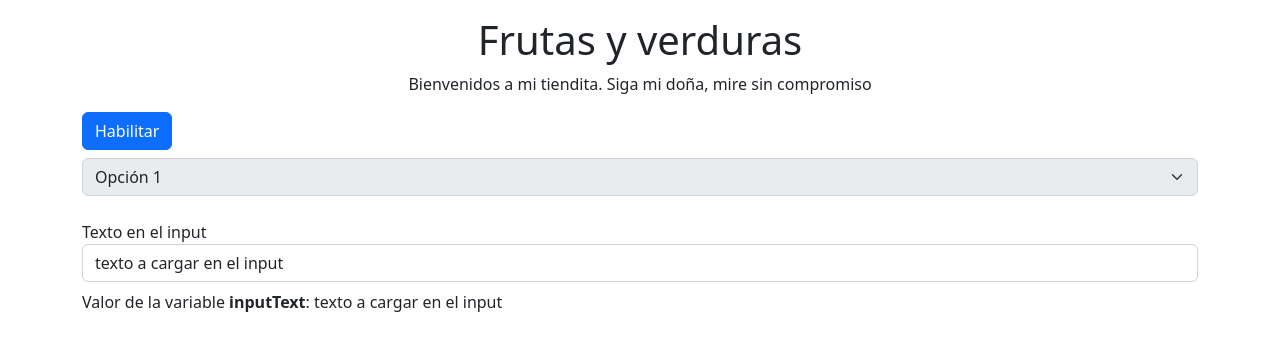
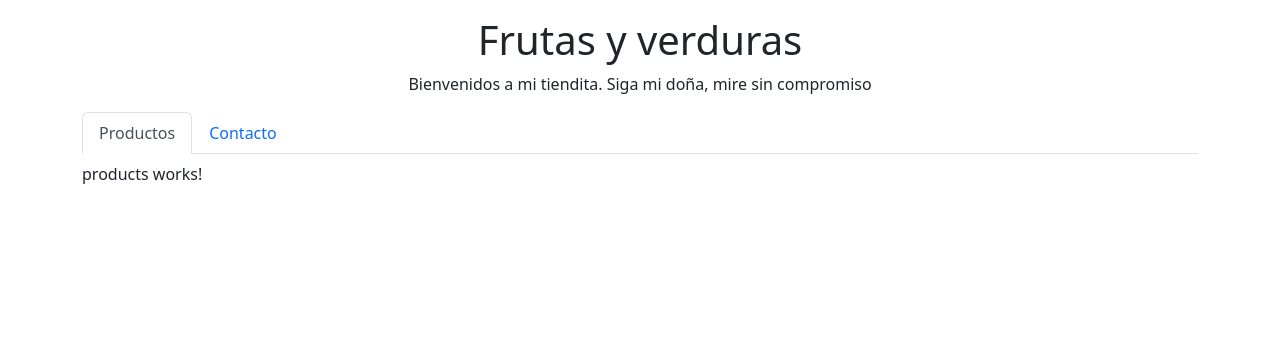
Before and after one commit to samusinho/angular-basics, an Angular app: page / in a window 1280 px wide. Shown: the top 350 px of the page. Built offline with nearby package versions, Linux system fonts and the light colour scheme.

Commit message:
directiva ngIf

```diff
--- a/src/app/app.module.ts
+++ b/src/app/app.module.ts
@@ -6,12 +6,14 @@ import { AppRoutingModule } from './app-routing.module';
 import { AppComponent } from './app.component';
 import { HomeComponent } from './home/home.component';
 import { ProductsComponent } from './products/products.component';
+import { ContactInfoComponent } from './contact-info/contact-info.component';
 
 @NgModule({
   declarations: [
     AppComponent,
     HomeComponent,
-    ProductsComponent
+    ProductsComponent,
+    ContactInfoComponent
   ],
   imports: [
     BrowserModule,
--- /dev/null
+++ b/src/app/contact-info/contact-info.component.html
@@ -0,0 +1 @@
+<p>contact-info works!</p>
--- /dev/null
+++ b/src/app/contact-info/contact-info.component.ts
@@ -0,0 +1,15 @@
+import { Component, OnInit } from '@angular/core';
+
+@Component({
+  selector: 'app-contact-info',
+  templateUrl: './contact-info.component.html',
+  styleUrls: ['./contact-info.component.css']
+})
+export class ContactInfoComponent implements OnInit {
+
+  constructor() { }
+
+  ngOnInit(): void {
+  }
+
+}
--- a/src/app/home/home.component.html
+++ b/src/app/home/home.component.html
@@ -6,25 +6,22 @@
     </p>
 </div>
 <div class="container">
-    <div class="mb-2">
-        <button
-        class="btn btn-primary"
-        (click)="onClickButton()">{{btnText}}</button>
-    </div>
-
-    <div>
-        <select
-        class="form-select"
-        [disabled]="disabled">
-            <option value="1">Opción 1</option>
-            <option value="1">Opción 2</option>
-            <option value="1">Opción 3</option>
-        </select>
-    </div>
-
-    <div class="mt-4">
-        <label>Texto en el input</label>
-        <input class="form-control" type="text" [(ngModel)]="inputText">
-        <p class="mt-2">Valor de la variable <b>inputText</b>: {{inputText}}</p>
+    <ul class="nav nav-tabs">
+        <li class="nav-item">
+            <a
+            [ngClass]="{'active': tab == 'products'}"
+            class="nav-link"
+            (click)="onTabSelected('products')">Productos</a>
+        </li>
+        <li class="nav-item">
+            <a
+            [ngClass]="{'active': tab == 'contact-info'}"
+            class="nav-link"
+            (click)="onTabSelected('contact-info')">Contacto</a>
+        </li>
+    </ul>
+    <div class="mt-2">
+        <app-products *ngIf="tab == 'products'"></app-products>
+        <app-contact-info *ngIf="tab == 'contact-info'"></app-contact-info>
     </div>
 </div>
--- a/src/app/home/home.component.ts
+++ b/src/app/home/home.component.ts
@@ -9,17 +9,13 @@ export class HomeComponent implements OnInit {
 
   constructor() { }
   title = "Frutas y verduras"
-  btnText = "Habilitar"
-  disabled = true;
 
-  inputText: string = "texto a cargar en el input";
+  tab = 'products'
 
   ngOnInit(): void {
   }
 
-  onClickButton() {
-    this.disabled = !this.disabled;
-    this.btnText = this.disabled ? "Habilitar" : "Deshabilitar"
+  onTabSelected(tab: string) {
+    this.tab = tab;
   }
-
 }
```
Also changed, not shown: src/app/contact-info/contact-info.component.css (added), 1 other file (tests, documents, lock files or other folders).
